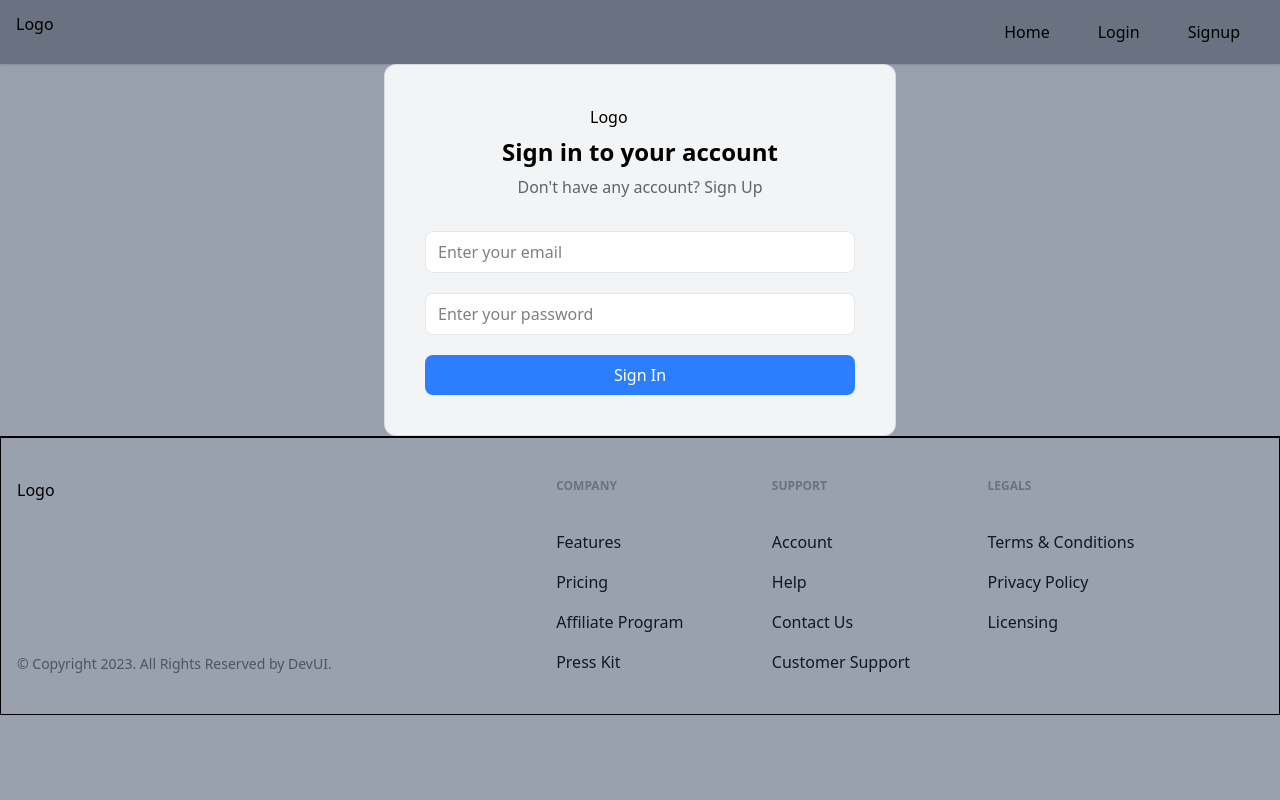
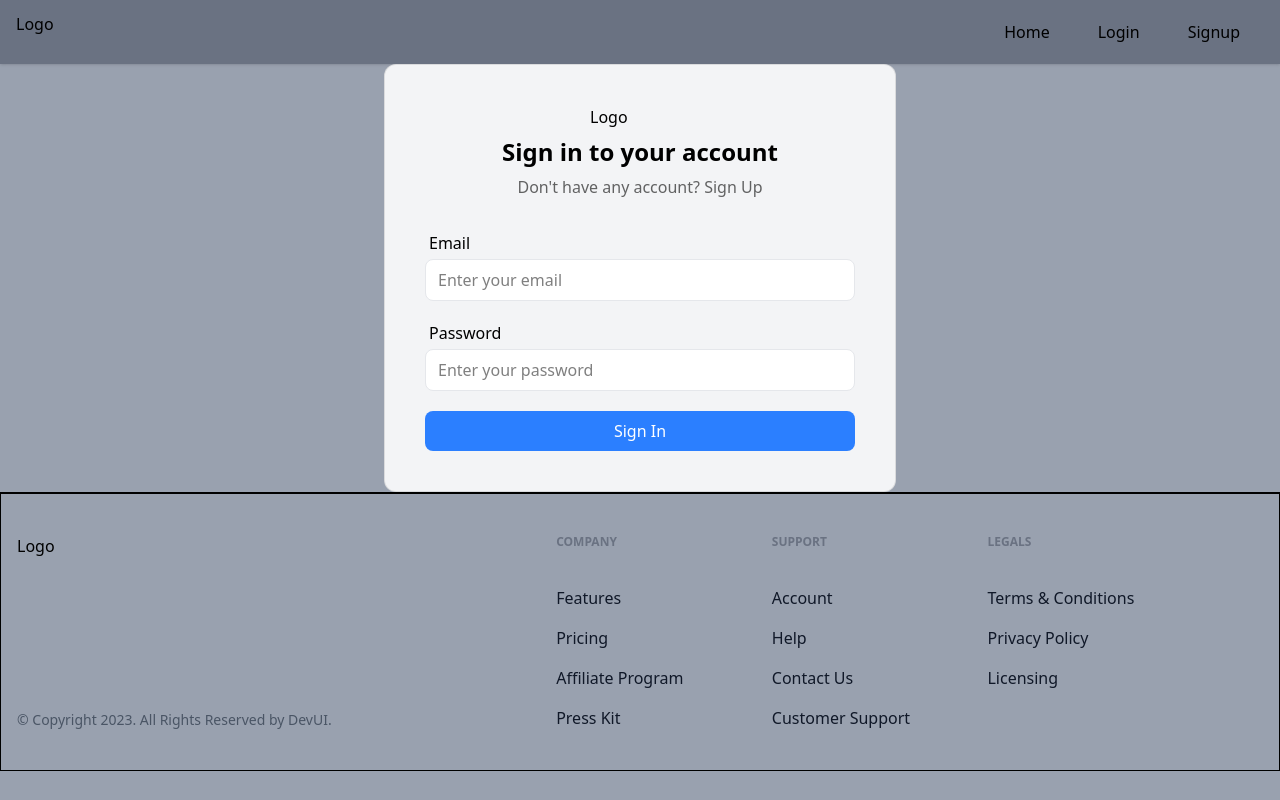
Before and after one commit to aryanghugare/BlogNest, a React (Vite) app: page /login in a window 1280 px wide. Built offline with nearby package versions, Linux system fonts and the light colour scheme; no server answers.

Commit message:
Final Rev

```diff
--- a/src/components/Login.jsx
+++ b/src/components/Login.jsx
@@ -13,13 +13,13 @@ const {register,handleSubmit} = useForm()
 const[error , setError] = useState('')
 
 const login = async (data) =>{
-setError('')
+setError('') // But for every login form and register form we have to do this manually
 try {
   const session = await authService.login(data)
 if(session){
 const userData = await authService.getCurrentUser()
 if(userData) dispatch(authLogin(userData)) ;
-navigate('/') ;
+navigate('/') ; // Throught navigate we are redirecting to home page progammatically
 }
 } catch (error) {
     setError(error.message)
@@ -46,10 +46,10 @@ navigate('/') ;
                     </Link>
         </p>
         {error && <p className="text-red-600 mt-8 text-center">{error}</p>}
-   <form onSubmit={handleSubmit(login)} className='mt-8'>  {/* handleSubmit is the method of react hook form */}
+   <form onSubmit={handleSubmit(login)} className='mt-8'>  {/* handleSubmit is the method of react hook form , in this we are passing our own method which will be different in name and its name will never be handleSubmit  */}
 <div className='space-y-5'>
 <Input
-Label="Email"
+label="Email"
 type="email"
 placeholder='Enter your email'
 {...register('email',{
@@ -63,7 +63,7 @@ matchPattern : (value) => /^\w+([.-]?\w+)*@\w+([.-]?\w+)*(\.\w{2,3})+$/.test(val
  />
 
 <Input
-Label="Password"
+label="Password"
 type="password"
 placeholder='Enter your password'
 {...register('password',{   // This is possible React.forwardRef , which is used in Input component
--- a/src/components/RTE.jsx
+++ b/src/components/RTE.jsx
@@ -1,7 +1,7 @@
 import React from 'react'
 import { Editor } from  '@tinymce/tinymce-react'
 import {Controller} from 'react-hook-form'
- export default function RTE({name,control,label,defaultValue=""}) {
+ export default function RTE({name,control,label,defaultValue=""}) { // This control is used to pass the control to where it is call from ,
   return (
  <div className='w-full' >
 {label && <label className='inline-block mb-1 pl-1'>{label}</label>}
--- a/src/components/Signup.jsx
+++ b/src/components/Signup.jsx
@@ -10,7 +10,7 @@ function Signup() {
 const[error , setError] = useState('')
 const dispatch = useDispatch()
 const {register,handleSubmit} = useForm()
-
+const navigate = useNavigate()
 const signup = async (data) =>{
 setError('')
 try {
@@ -52,7 +52,7 @@ navigate('/') ;
 <div className='space-y-5 ' >
 <Input
 type="text"
-Label="Name"
+label="Name"
 placeholder='Enter your name'
 {...register('name',{required : true})}  // here name is the key of the object which will be sent to the backend
 />
@@ -60,7 +60,7 @@ placeholder='Enter your name'
 {/* // This email input field is same as in Login.jsx file */}
 
 <Input
-Label="Email"
+label="Email"
 type="email"
 placeholder='Enter your email'
 {...register('email',{   // This is possible React.forwardRef , which is used in Input component
--- a/src/components/post-form/PostForm.jsx
+++ b/src/components/post-form/PostForm.jsx
@@ -6,7 +6,7 @@ import {useNavigate} from 'react-router-dom'
 import { useSelector } from 'react-redux'
 
 
-function PostForm({post}) {
+function PostForm({post}) { // This post prop will be undefined when we are adding a new post and it will be an object when we are editing an existing post
 const {register,handleSubmit,watch,setValue,control , getValues } = useForm(
 {
 defaultValues : {
@@ -20,6 +20,7 @@ const navigate = useNavigate()
 const userData = useSelector((state)=> state.auth.userData) ;
 
 // data parameter in the submit function refers to the form data submitted by the user (from react-hook-form), not the data from the Redux store.
+// this data object contains the values of all the form fields that the user has filled out or modified.
 const submit = async(data)=>{
 if(post){
 // update post
--- a/src/pages/AllPosts.jsx
+++ b/src/pages/AllPosts.jsx
@@ -3,17 +3,19 @@ import appwriteService from '../appwrite/config'
 import { Container, PostCard } from '../components'
 function AllPosts() {
 const [posts,setPosts]=useState([])
-useEffect(()=> {})
+useEffect(()=> {
 appwriteService.getPosts([]).then((posts)=>{
  if(posts){
 setPosts(posts.documents)
 }
 
 })
+},[])
+
   return (
    <div className='w-full py-8 '>
 <Container>
-<h1 className='text-3xl font-bold mb-8'>All Post </h1>
+<h1 className='text-3xl font-bold mb-8'>All Posts </h1>
 <div className='flex flex-wrap '>
 {
 posts.map((post) => (
--- a/src/pages/EditPost.jsx
+++ b/src/pages/EditPost.jsx
@@ -5,7 +5,7 @@ import { useParams } from 'react-router-dom'
 import { useNavigate } from 'react-router-dom'
 function EditPost() {
 const [post,setPost]=useState(null)
-const {slug} = useParams() ;
+const {slug} = useParams() ; // This gets the :slug param from the URL
 const navigate = useNavigate() ;
 
 useEffect(()=> {
--- a/src/pages/Home.jsx
+++ b/src/pages/Home.jsx
@@ -41,7 +41,7 @@ return (
                 <div className='flex flex-wrap'>
                     {posts.map((post) => (
                         <div key={post.$id} className='p-2 w-1/4'>
-                            <PostCard {...post} />
+                            <PostCard {...post} /> {/* we could also use this  <PostCard post={post} /> */}
                         </div>
                     ))}
                 </div>
```
